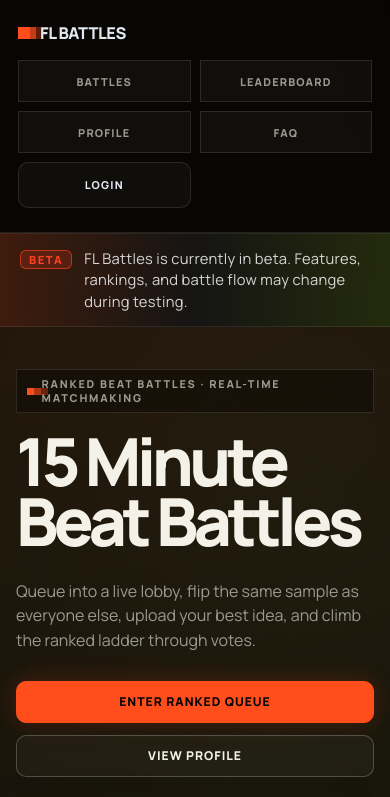
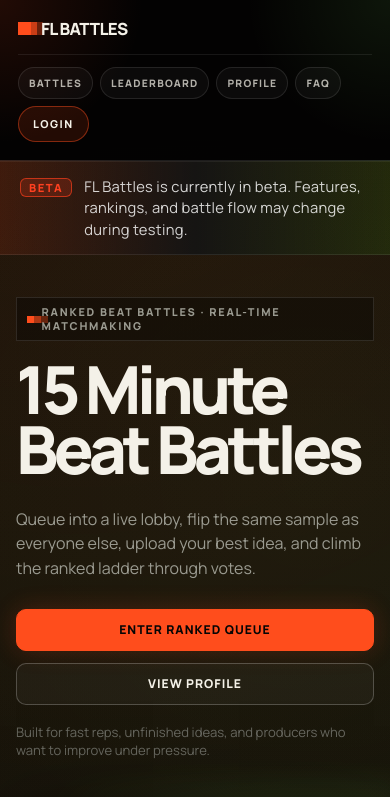
Before and after one commit to itsAvester/FLBattles, a Next.js app: page / in a window 390 px wide. Shown: the top 797 px of the page. Built offline with nearby package versions, Linux system fonts and the light colour scheme; no server answers.

Commit message:
mobile account sign in and navbar fix

```diff
--- a/app/globals.css
+++ b/app/globals.css
@@ -2804,3 +2804,160 @@ a.btn-secondary:hover {
     grid-template-columns: 1fr !important;
   }
 }
+/* =========================================================
+   MOBILE NAVBAR FINAL POLISH
+   Mobile-only. Does not affect desktop.
+   ========================================================= */
+
+@media (max-width: 760px) {
+  .nav {
+    position: relative !important;
+    top: auto !important;
+    z-index: 50 !important;
+
+    display: grid !important;
+    grid-template-columns: 1fr !important;
+    align-items: start !important;
+    gap: 14px !important;
+
+    padding: 18px 22px 20px !important;
+    background:
+      radial-gradient(circle at 0% 0%, rgba(255, 77, 28, 0.12), transparent 34%),
+      radial-gradient(circle at 100% 0%, rgba(140, 255, 107, 0.08), transparent 34%),
+      rgba(3, 3, 3, 0.96) !important;
+    border-bottom: 1px solid rgba(255, 255, 255, 0.10) !important;
+    backdrop-filter: blur(18px) !important;
+  }
+
+  .logo {
+    width: fit-content !important;
+    display: inline-flex !important;
+    align-items: center !important;
+    gap: 10px !important;
+
+    font-size: 1.05rem !important;
+    font-weight: 900 !important;
+    letter-spacing: -0.04em !important;
+    color: var(--text) !important;
+  }
+
+  .logo::before {
+    width: 13px !important;
+    height: 13px !important;
+    flex: 0 0 auto !important;
+  }
+
+  .nav-links {
+    width: 100% !important;
+
+    display: flex !important;
+    flex-wrap: wrap !important;
+    align-items: center !important;
+    justify-content: flex-start !important;
+
+    gap: 8px !important;
+    padding-top: 12px !important;
+    border-top: 1px solid rgba(255, 255, 255, 0.08) !important;
+  }
+
+  .nav-links a {
+    min-height: 34px !important;
+    display: inline-flex !important;
+    align-items: center !important;
+    justify-content: center !important;
+
+    padding: 0 11px !important;
+    border: 1px solid rgba(255, 255, 255, 0.10) !important;
+    border-radius: 999px !important;
+    background: rgba(255, 255, 255, 0.035) !important;
+
+    color: rgba(244, 241, 232, 0.72) !important;
+    font-size: 0.68rem !important;
+    font-weight: 900 !important;
+    line-height: 1 !important;
+    letter-spacing: 0.13em !important;
+    text-transform: uppercase !important;
+    text-decoration: none !important;
+  }
+
+  .nav-links a.active {
+    color: var(--green) !important;
+    border-color: rgba(140, 255, 107, 0.38) !important;
+    background: rgba(140, 255, 107, 0.08) !important;
+  }
+
+  .nav-links a:hover {
+    color: var(--text) !important;
+    border-color: rgba(255, 255, 255, 0.18) !important;
+    background: rgba(255, 255, 255, 0.055) !important;
+  }
+
+  /* Username text */
+  .nav-links span,
+  .nav-links p {
+    max-width: 120px !important;
+    margin: 0 !important;
+    padding: 0 4px !important;
+
+    color: rgba(244, 241, 232, 0.62) !important;
+    font-size: 0.82rem !important;
+    line-height: 1 !important;
+
+    overflow: hidden !important;
+    text-overflow: ellipsis !important;
+    white-space: nowrap !important;
+  }
+
+  /* Login / Logout button */
+  .nav-links button,
+  .nav-links .btn-primary,
+  .nav-links .btn-secondary {
+    min-height: 38px !important;
+    width: auto !important;
+
+    padding: 0 16px !important;
+    border-radius: 999px !important;
+    border: 1px solid rgba(255, 77, 28, 0.45) !important;
+    background: rgba(255, 77, 28, 0.13) !important;
+    color: var(--text) !important;
+
+    font-size: 0.72rem !important;
+    font-weight: 900 !important;
+    letter-spacing: 0.14em !important;
+    text-transform: uppercase !important;
+    box-shadow: none !important;
+  }
+
+  .nav-links button:hover,
+  .nav-links .btn-primary:hover,
+  .nav-links .btn-secondary:hover {
+    transform: none !important;
+    border-color: rgba(255, 77, 28, 0.75) !important;
+    background: rgba(255, 77, 28, 0.22) !important;
+  }
+}
+
+@media (max-width: 430px) {
+  .nav {
+    padding: 17px 18px 18px !important;
+  }
+
+  .nav-links {
+    gap: 7px !important;
+  }
+
+  .nav-links a {
+    min-height: 32px !important;
+    padding: 0 10px !important;
+    font-size: 0.64rem !important;
+    letter-spacing: 0.12em !important;
+  }
+
+  .nav-links button,
+  .nav-links .btn-primary,
+  .nav-links .btn-secondary {
+    min-height: 36px !important;
+    padding: 0 14px !important;
+    font-size: 0.68rem !important;
+  }
+}
```
